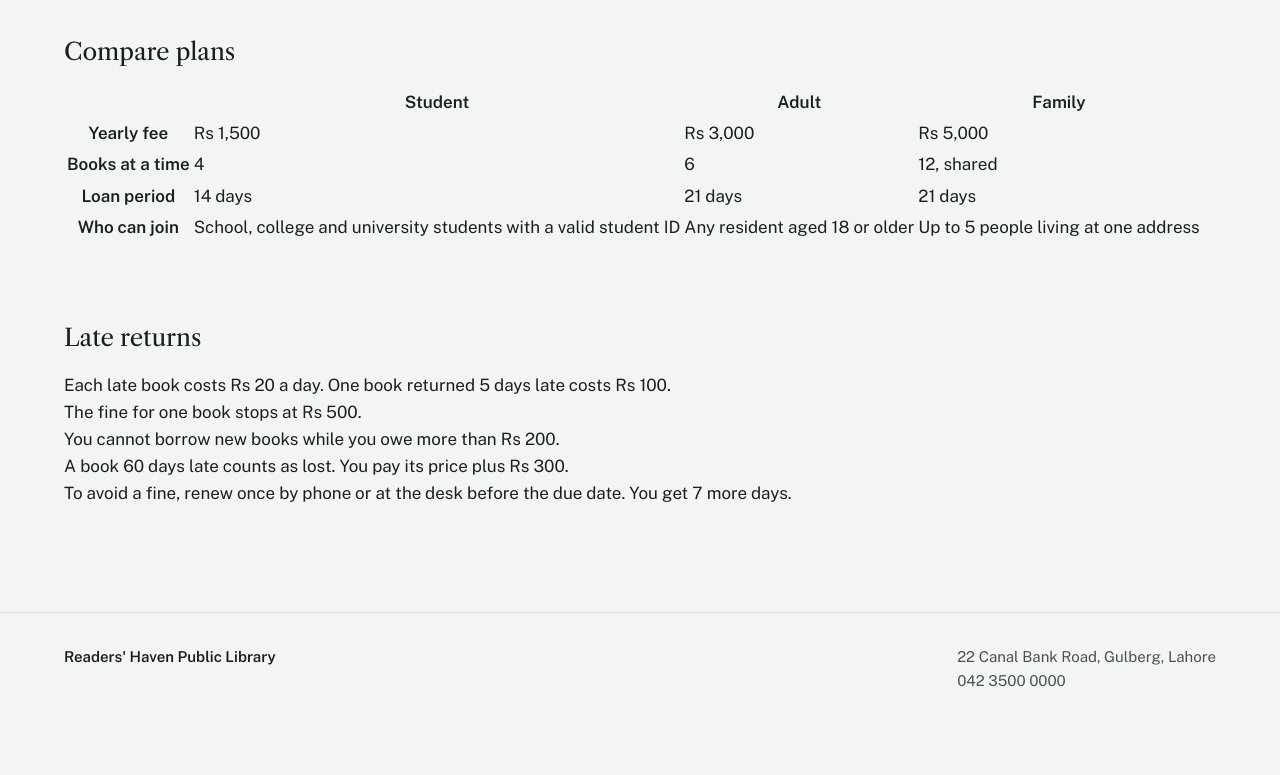
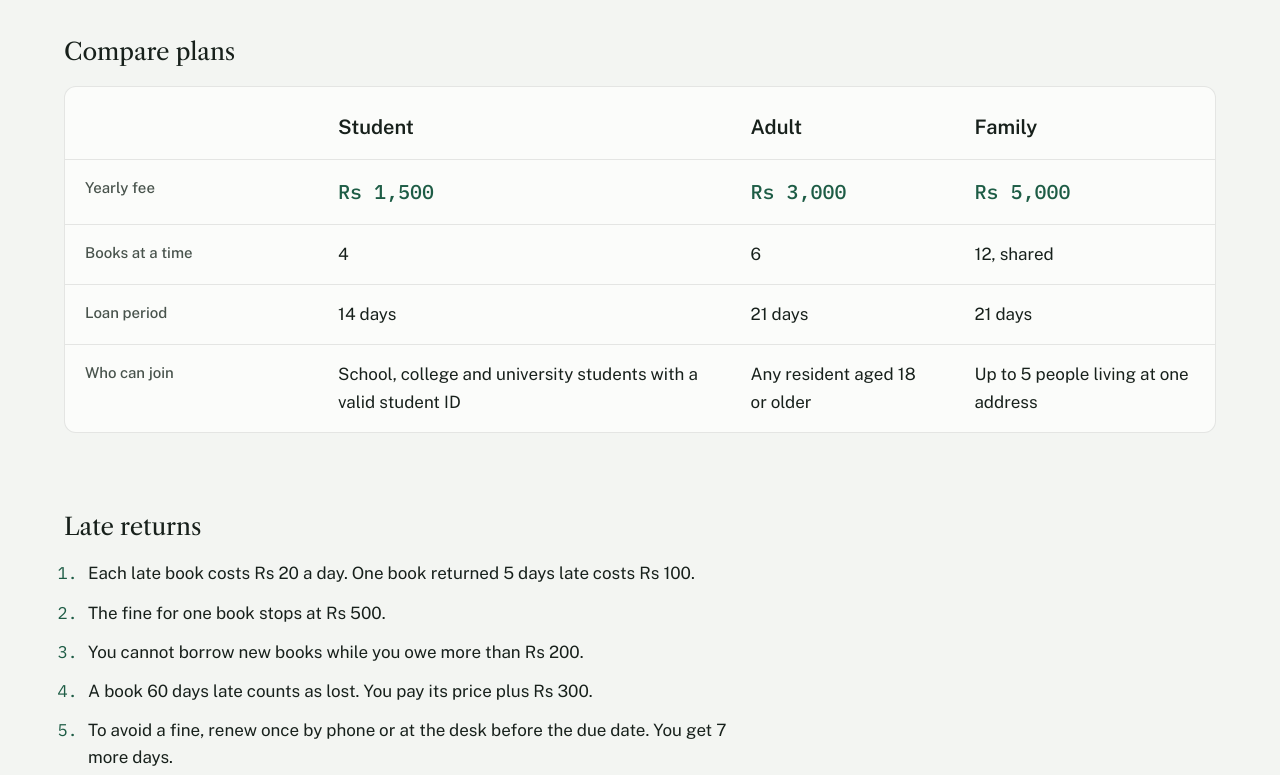
Before and after one commit to l1f23bsse0158/readers-haven-library, a website: page src/membership.html in a window 1280 px wide. Shown: the part 740-1515 px from the top of the page. Before the commit the page ends 1473 px from the top, so only its background shows below. Drawn offline with nearby package versions, Linux system fonts and the light colour scheme; a web font is replaced by a local one.

Commit message:
Style plan comparison table and fines list
Refs #3

```diff
--- a/styles/style.css
+++ b/styles/style.css
@@ -520,3 +520,64 @@ img {
     grid-template-columns: 1fr;
   }
 }
+
+
+/* ---------- Membership page (Member 2) ---------- */
+
+.table-wrap {
+  overflow-x: auto;
+  border: 1px solid var(--line);
+  border-radius: var(--r-card);
+  background: var(--surface);
+}
+
+.plans-table {
+  width: 100%;
+  min-width: 600px;
+  border-collapse: collapse;
+  text-align: left;
+}
+
+.plans-table th,
+.plans-table td {
+  padding: 16px 20px;
+  vertical-align: top;
+}
+
+.plans-table thead th {
+  padding-top: 24px;
+  font-size: 1.25rem;
+  font-weight: 600;
+}
+
+.plans-table tbody tr {
+  border-top: 1px solid var(--line);
+}
+
+.plans-table tbody th {
+  width: 22%;
+  color: var(--ink-2);
+  font-size: 0.9375rem;
+  font-weight: 500;
+}
+
+.plan-fee {
+  font-family: var(--mono);
+  font-size: 1.25rem;
+  font-weight: 500;
+  color: var(--accent);
+  font-variant-numeric: tabular-nums;
+}
+
+.rules {
+  display: grid;
+  gap: 12px;
+  max-width: 64ch;
+  padding-left: 24px;
+  list-style: decimal;
+}
+
+.rules li::marker {
+  color: var(--accent);
+  font-family: var(--mono);
+}
```
